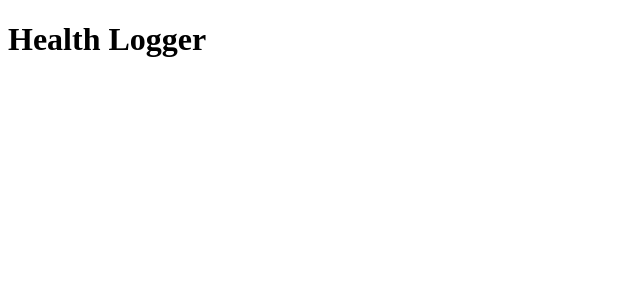
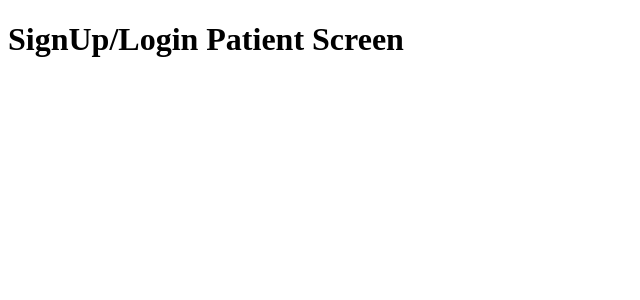
Before and after one commit to KKVANONYMOUS/Health-Dock, a React (Create React App) app in the folder frontend/: page /patient/auth in a window 1280 px wide. Shown: the top 300 px of the page, without its empty margins (0-640 px from the left). Built offline with nearby package versions, Linux system fonts and the light colour scheme.

Commit message:
configure: routes
Signed-off-by: kkvanonymous <ninja.kunal01@gmail.com>

```diff
--- a/frontend/package.json
+++ b/frontend/package.json
@@ -8,6 +8,7 @@
     "@testing-library/user-event": "^12.1.10",
     "react": "^17.0.2",
     "react-dom": "^17.0.2",
+    "react-router-dom": "^6.0.2",
     "react-scripts": "4.0.3",
     "web-vitals": "^1.0.1"
   },
--- a/frontend/src/App.js
+++ b/frontend/src/App.js
@@ -1,8 +1,16 @@
+import { BrowserRouter as Router, Routes, Route } from 'react-router-dom'
+import HomeScreen from './screens/HomeScreen'
+import PatientAuthScreen from './screens/PatientAuthScreen'
 function App() {
   return (
-    <>
-      <h1>Health Logger</h1>
-    </>
+    <Router>
+      <main>
+        <Routes>
+          <Route path='/' element={<HomeScreen />} />
+          <Route path='/patient/auth' element={<PatientAuthScreen />} />
+        </Routes>
+      </main>
+    </Router>
   )
 }
 
--- /dev/null
+++ b/frontend/src/screens/HomeScreen.js
@@ -0,0 +1,9 @@
+const HomeScreen = () => {
+  return (
+    <div>
+      <h1>Home Screen</h1>
+    </div>
+  )
+}
+
+export default HomeScreen
--- /dev/null
+++ b/frontend/src/screens/PatientAuthScreen.js
@@ -0,0 +1,9 @@
+const PatientAuthScreen = () => {
+  return (
+    <div>
+      <h1>SignUp/Login Patient Screen</h1>
+    </div>
+  )
+}
+
+export default PatientAuthScreen
```
Also changed, not shown: 1 other file (tests, documents, lock files or other folders).
